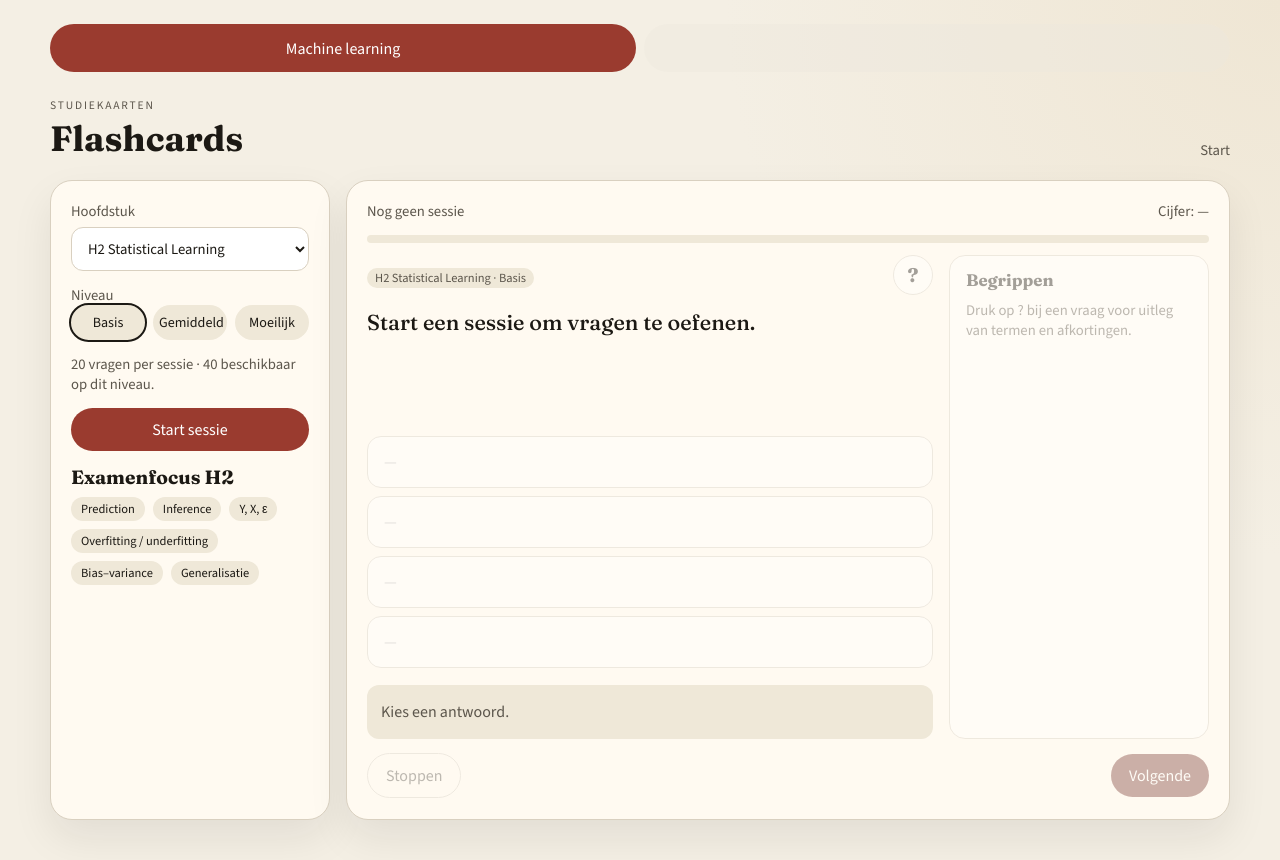
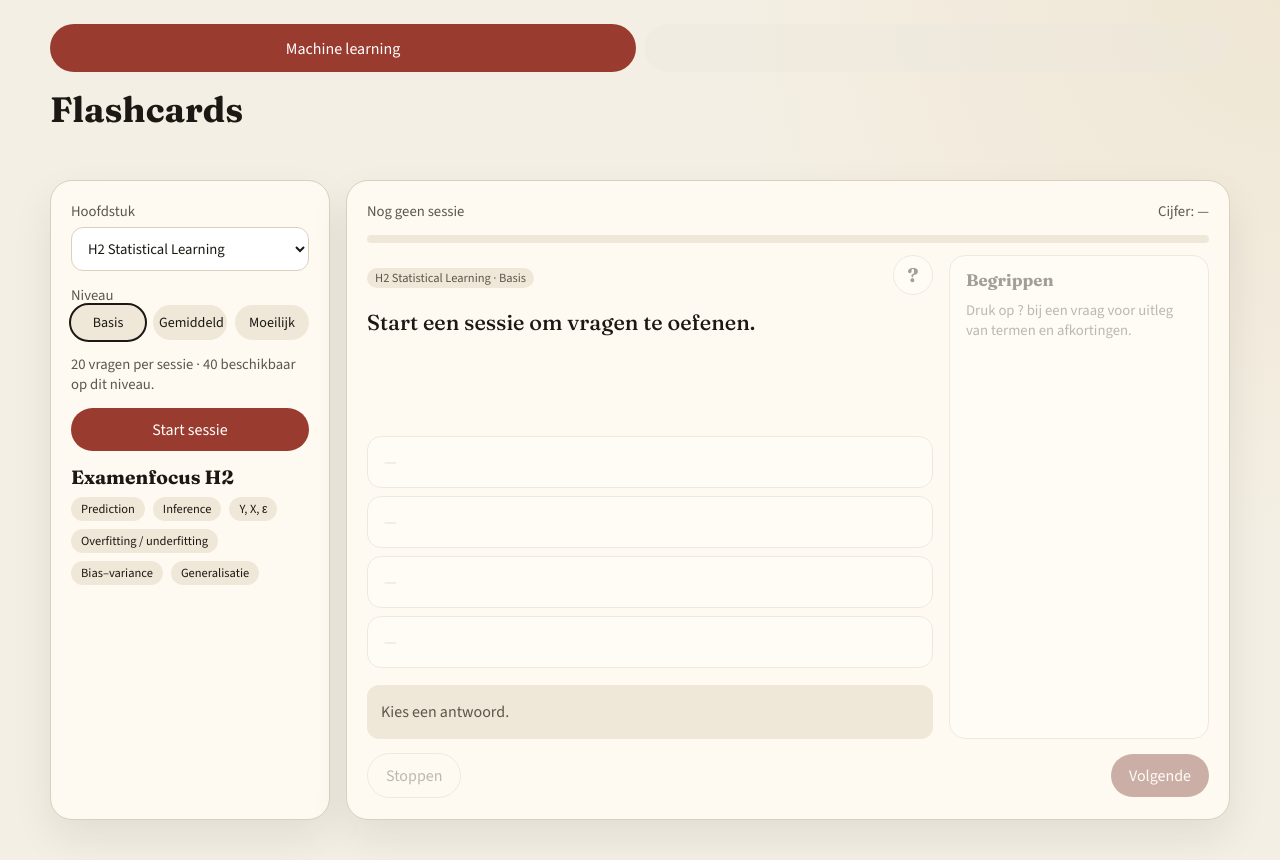
Before and after one commit to s1156856/studiekaarten, a plain HTML site: page index.html in a window 1280 px wide. Drawn offline with nearby package versions, Linux system fonts and the light colour scheme.

Commit message:
Remove Studiekaarten label and session status from the header.
Co-authored-by: Cursor <cursoragent@cursor.com>

```diff
--- a/css/styles.css
+++ b/css/styles.css
@@ -56,20 +56,8 @@ body {
 }
 
 .topbar {
-  display: flex;
-  justify-content: space-between;
-  align-items: end;
-  gap: 16px;
   margin-bottom: 20px;
   min-height: 72px;
-}
-
-.eyebrow {
-  margin: 0 0 4px;
-  letter-spacing: 0.16em;
-  text-transform: uppercase;
-  font-size: 0.72rem;
-  color: var(--muted);
 }
 
 h1,
--- a/index.html
+++ b/index.html
@@ -19,11 +19,7 @@
         <button class="btn secondary" id="subject-next" type="button" disabled aria-label="Toekomstig onderwerp"></button>
       </div>
       <header class="topbar">
-        <div>
-          <p class="eyebrow">Studiekaarten</p>
-          <h1>Flashcards</h1>
-        </div>
-        <p class="meta" id="app-mode">Start</p>
+        <h1>Flashcards</h1>
       </header>
 
       <div class="workspace">
--- a/js/app.js
+++ b/js/app.js
@@ -37,7 +37,6 @@ const state = {
 };
 
 const el = {
-  mode: document.getElementById("app-mode"),
   category: document.getElementById("home-category"),
   sessionMeta: document.getElementById("session-meta"),
   start: document.getElementById("start-session"),
@@ -196,7 +195,6 @@ function render() {
   renderFocus();
 
   if (state.view === "home") {
-    el.mode.textContent = "Start";
     el.statusLeft.textContent = "Nog geen sessie";
     el.statusRight.textContent = "Cijfer: —";
     el.progress.style.width = "0%";
@@ -219,7 +217,6 @@ function render() {
     const quiz = state.quiz;
     const cijfer = eindcijfer(quiz);
     const tips = aandachtspunten(quiz);
-    el.mode.textContent = "Cijfer";
     el.statusLeft.textContent = "Sessie klaar";
     el.statusRight.textContent = `Cijfer: ${cijfer}`;
     el.progress.style.width = "100%";
@@ -243,7 +240,6 @@ function render() {
   const quiz = state.quiz;
   const number = quiz.target - quiz.queue.length + 1;
   const correct = answered && isCorrect(quiz.queue[0].selected, question.answer);
-  el.mode.textContent = "Sessie";
   el.statusLeft.textContent = `Vraag ${number} van ${quiz.target}`;
   el.statusRight.textContent = `Goed: ${quiz.correct} / ${quiz.answered}`;
   el.progress.style.width = `${Math.round(((number - (answered ? 0 : 1)) / quiz.target) * 100)}%`;
```
